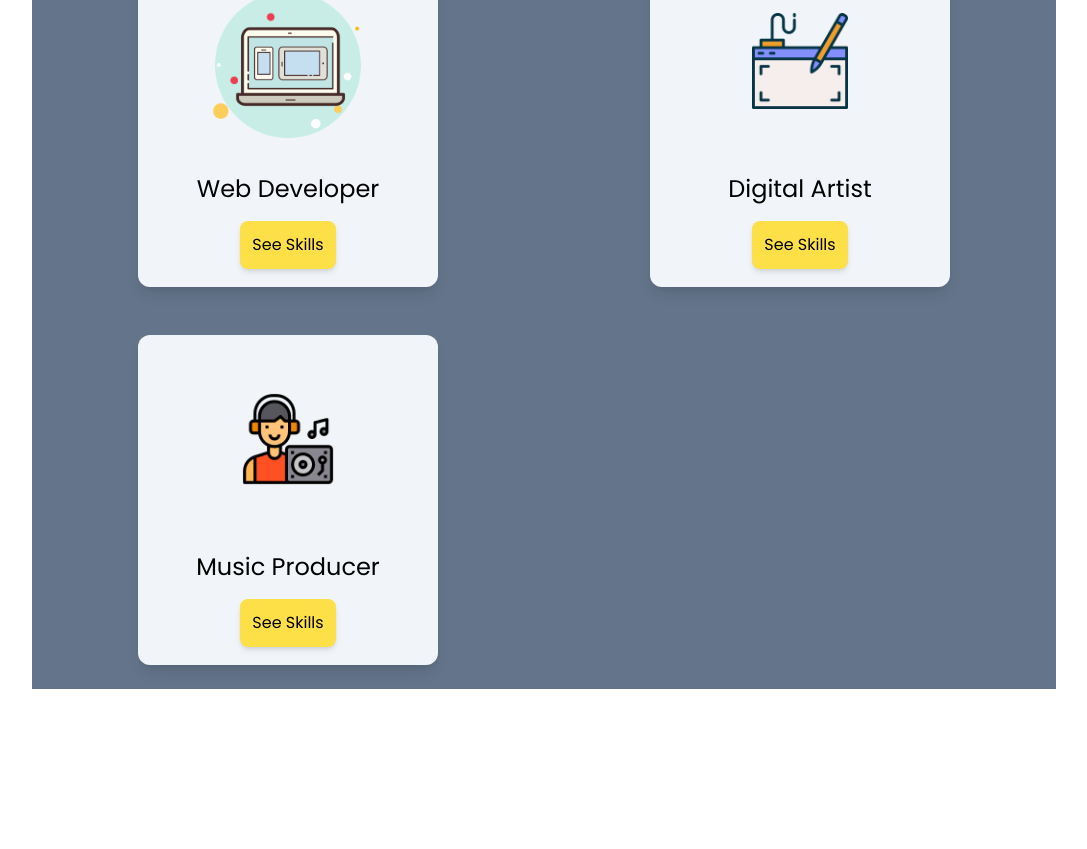
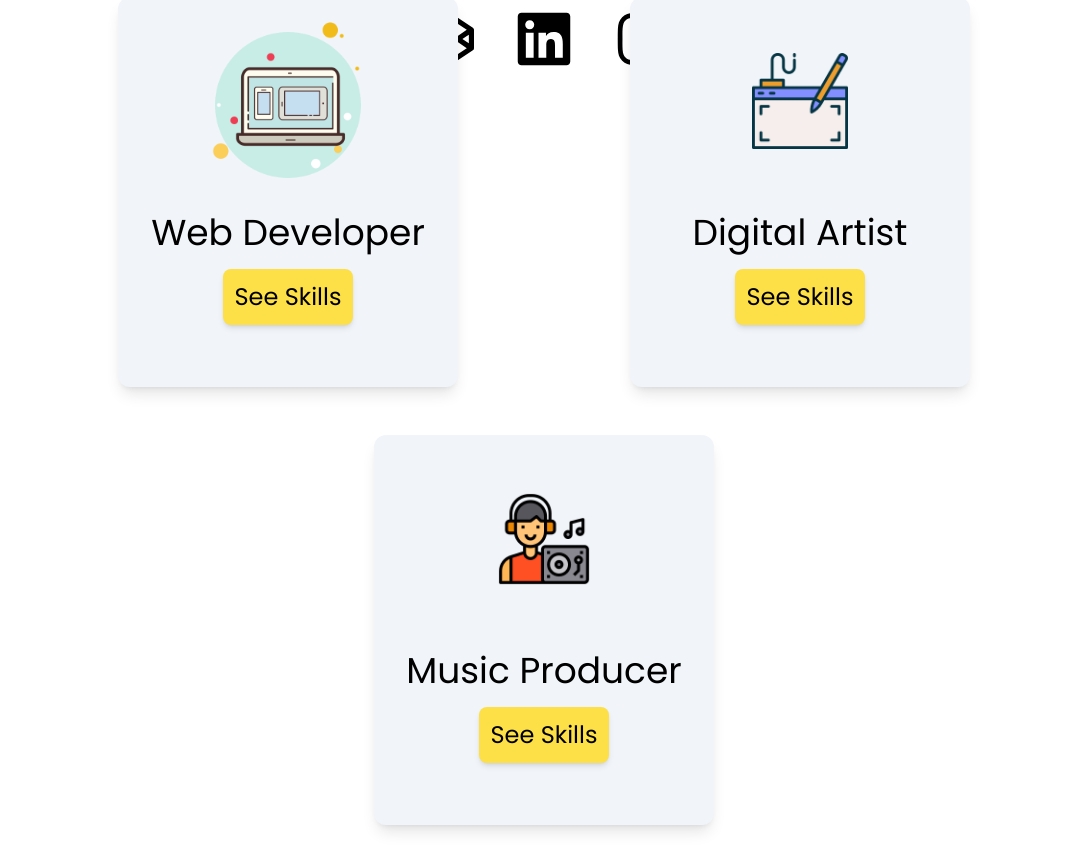
Before and after one commit to Saroyann/web-portfolio, a React (Vite) app: page / in a window 1280 px wide. Shown: the part 2251-3100 px from the top of the page, without its empty margins (96-1183 px from the left). Before the commit the page ends 2940 px from the top, so only its background shows below. Built offline with nearby package versions, Linux system fonts and the light colour scheme.

Commit message:
initial commit

```diff
--- a/src/pages/Skills.jsx
+++ b/src/pages/Skills.jsx
@@ -88,29 +88,29 @@ const Skills = () => {
             <h1 className='mt-3 text-3xl md:text-6xl font-bold py-2 md:py-5 text-center'>My Skills</h1>
             <h2 className='text-center text-2xl md:text-4xl font-medium mt-2'>Skills Overview:</h2>
 
-            <div className='bg-slate-500 grid grid-cols-2'>
-                <div className='w-[300px] h-[330px] bg-slate-100 shadow-lg mx-auto my-6 rounded-xl'>
+            <div className='md:grid md:grid-cols-2 md:pt-10'>
+                <div className='w-[300px] h-[330px] md:w-[340px] md:h-[390px] bg-slate-100 shadow-lg mx-auto my-6 rounded-xl'>
                     <div className='w-full h-[200px] rounded-t-xl'>
                         <img className='w-[12rem] mx-auto pt-3' src={webdev} />
                     </div>
-                    <h3 className='text-center text-2xl py-4'>Web Developer</h3>
-                    <div onClick={handleWebDeveloperClick} className='text-center bg-yellow-300 rounded-lg w-fit mx-auto p-3 cursor-pointer shadow-md'>See Skills</div>
+                    <h3 className='text-center text-2xl md:text-4xl py-4'>Web Developer</h3>
+                    <div onClick={handleWebDeveloperClick} className='text-center bg-yellow-300 md:text-2xl rounded-lg w-fit mx-auto p-3 cursor-pointer shadow-md'>See Skills</div>
                 </div>
 
-                <div className='w-[300px] h-[330px] bg-slate-100 shadow-lg mx-auto my-6 rounded-xl'>
+                <div className='w-[300px] h-[330px] md:w-[340px] md:h-[390px] bg-slate-100 shadow-lg mx-auto my-6 rounded-xl'>
                     <div className='w-full h-[200px] rounded-t-xl'>
                         <img className='w-[6rem] mx-auto pt-14' src={pentab} alt="" />
                     </div>
-                    <h3 className='text-center text-2xl py-4'>Digital Artist</h3>
-                    <div onClick={handleDigitalArtistClick} className='text-center bg-yellow-300 rounded-lg w-fit mx-auto p-3 cursor-pointer shadow-md'>See Skills</div>
+                    <h3 className='text-center text-2xl md:text-4xl py-4'>Digital Artist</h3>
+                    <div onClick={handleDigitalArtistClick} className='text-center bg-yellow-300 md:text-2xl rounded-lg w-fit mx-auto p-3 cursor-pointer shadow-md'>See Skills</div>
                 </div>
 
-                <div className='w-[300px] h-[330px] bg-slate-100 shadow-lg mx-auto my-6 rounded-xl'>
+                <div className='w-[300px] h-[330px] md:w-[340px] md:h-[390px] bg-slate-100 shadow-lg mx-auto my-6 rounded-xl md:col-span-2'>
                     <div className='w-full h-[200px] rounded-t-xl'>
                         <img className='w-[6rem] mx-auto pt-14' src={music} alt="" />
                     </div>
-                    <h3 className='text-center text-2xl py-4'>Music Producer</h3>
-                    <div onClick={handleMusicProducerClick} className='text-center bg-yellow-300 rounded-lg w-fit mx-auto p-3 cursor-pointer shadow-md'>See Skills</div>
+                    <h3 className='text-center text-2xl md:text-4xl py-4'>Music Producer</h3>
+                    <div onClick={handleMusicProducerClick} className='text-center bg-yellow-300 md:text-2xl rounded-lg w-fit mx-auto p-3 cursor-pointer shadow-md'>See Skills</div>
                 </div>
             </div>
 
```
